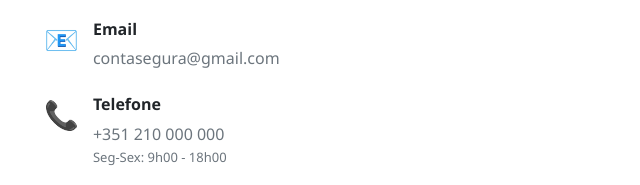
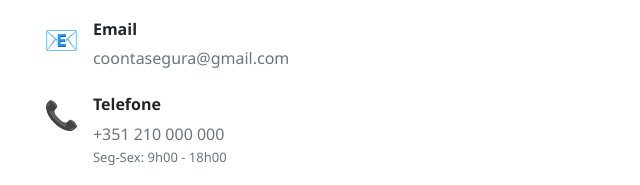
Before and after one commit to migueljesus679/digicores, a website: page contacto.html in a window 1280 px wide. Shown: the part 338-523 px from the top of the page, 620-1260 px from the left. Drawn offline with Linux system fonts and the light colour scheme.

Commit message:
update email contacto

```diff
--- a/contacto.html
+++ b/contacto.html
@@ -81,7 +81,7 @@
             <div style="font-size:28px;">📧</div>
             <div>
               <div style="font-weight:700;margin-bottom:4px;">Email</div>
-              <div style="color:var(--text-muted);">contasegura@gmail.com</div>
+              <div style="color:var(--text-muted);">coontasegura@gmail.com</div>
             </div>
           </div>
           <div style="display:flex;gap:14px;align-items:flex-start;">
```
